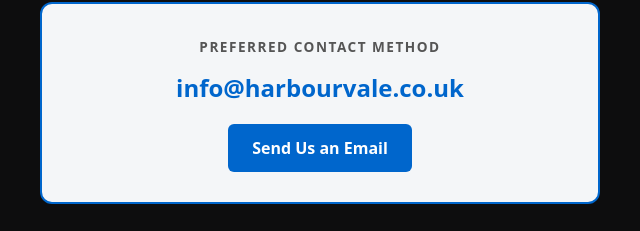
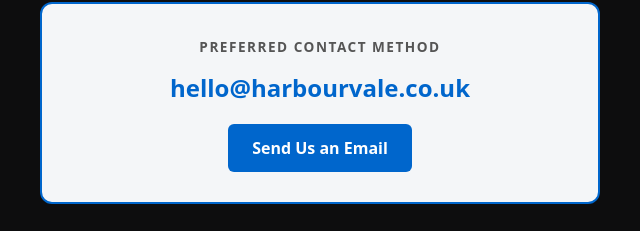
Before and after one commit to harbourvaleuk/HarbourValeLTD, a plain HTML site: page index.html in a window 1280 px wide. Shown: the part 1881-2112 px from the top of the page, 320-960 px from the left. Drawn offline with nearby package versions, Linux system fonts and the light colour scheme.

Commit message:
Update index.html
Update Email Address

```diff
--- a/index.html
+++ b/index.html
@@ -163,7 +163,7 @@
   <div style="background-color: #f4f6f8; padding: 30px; border-radius: 12px; margin-bottom: 30px; border: 2px solid #0066cc;">
     <span style="font-size: 0.85rem; text-transform: uppercase; letter-spacing: 1.5px; color: #555; font-weight: bold;">Preferred Contact Method</span>
     <p style="margin: 12px 0 18px 0;">
-      <a href="mailto:info@harbourvale.co.uk" style="font-size: 1.5rem; color: #0066cc; font-weight: bold; text-decoration: none;">info@harbourvale.co.uk</a>
+      <a href="mailto:hello@harbourvale.co.uk" style="font-size: 1.5rem; color: #0066cc; font-weight: bold; text-decoration: none;">hello@harbourvale.co.uk</a>
     </p>
     <a href="mailto:info@harbourvale.co.uk" style="display: inline-block; background-color: #0066cc; color: #ffffff; padding: 12px 24px; border-radius: 6px; text-decoration: none; font-weight: bold;">Send Us an Email</a>
   </div>
```
